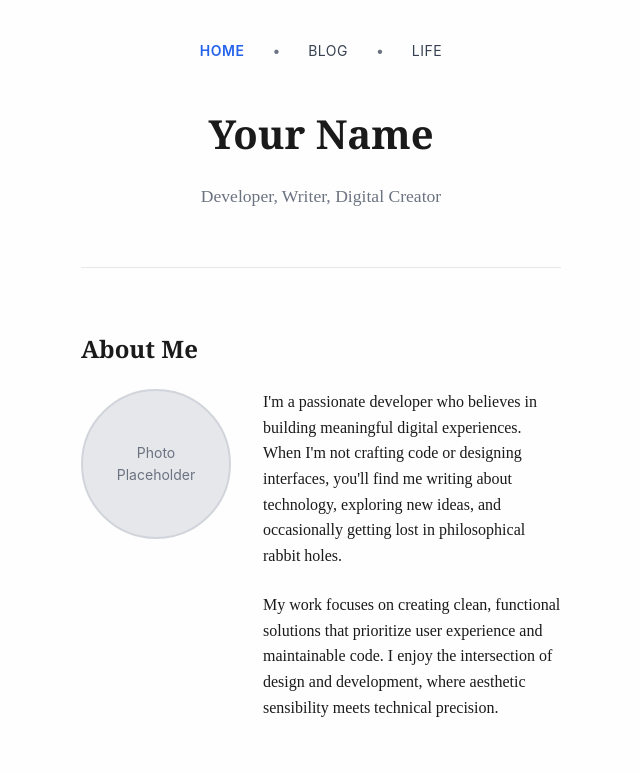
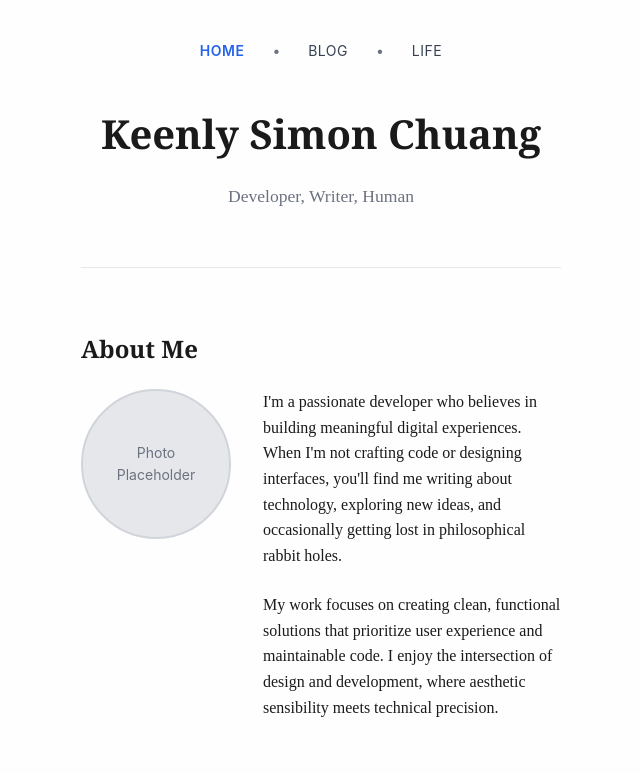
Before and after one commit to keenlychuang/keenlychuang.github.io, a plain HTML site: page index.html in a window 1280 px wide. Shown: the top 773 px of the page, without its empty margins (319-959 px from the left). Drawn offline with Linux system fonts and the light colour scheme.

Commit message:
update name

```diff
--- a/index.html
+++ b/index.html
@@ -3,8 +3,8 @@
 <head>
     <meta charset="UTF-8">
     <meta name="viewport" content="width=device-width, initial-scale=1.0">
-    <title>Your Name - Developer & Writer</title>
-    <meta name="description" content="Personal website and portfolio of [Your Name] - developer, writer, and creator.">
+    <title>Keenly Chuang - Developer, Writer, Human</title>
+    <meta name="description" content="Personal website and portfolio of Keenly Chuang - developer, writer, human.">
 
     <!-- Keen Design System CSS -->
     <link rel="stylesheet" href="css/keen.css">
@@ -147,8 +147,8 @@
 
     <!-- Header -->
     <header class="header">
-        <h1 class="display">Your Name</h1>
-        <p class="subtitle">Developer, Writer, Digital Creator</p>
+        <h1 class="display">Keenly Simon Chuang</h1>
+        <p class="subtitle">Developer, Writer, Human</p>
     </header>
 
     <!-- About Me Section -->
```
